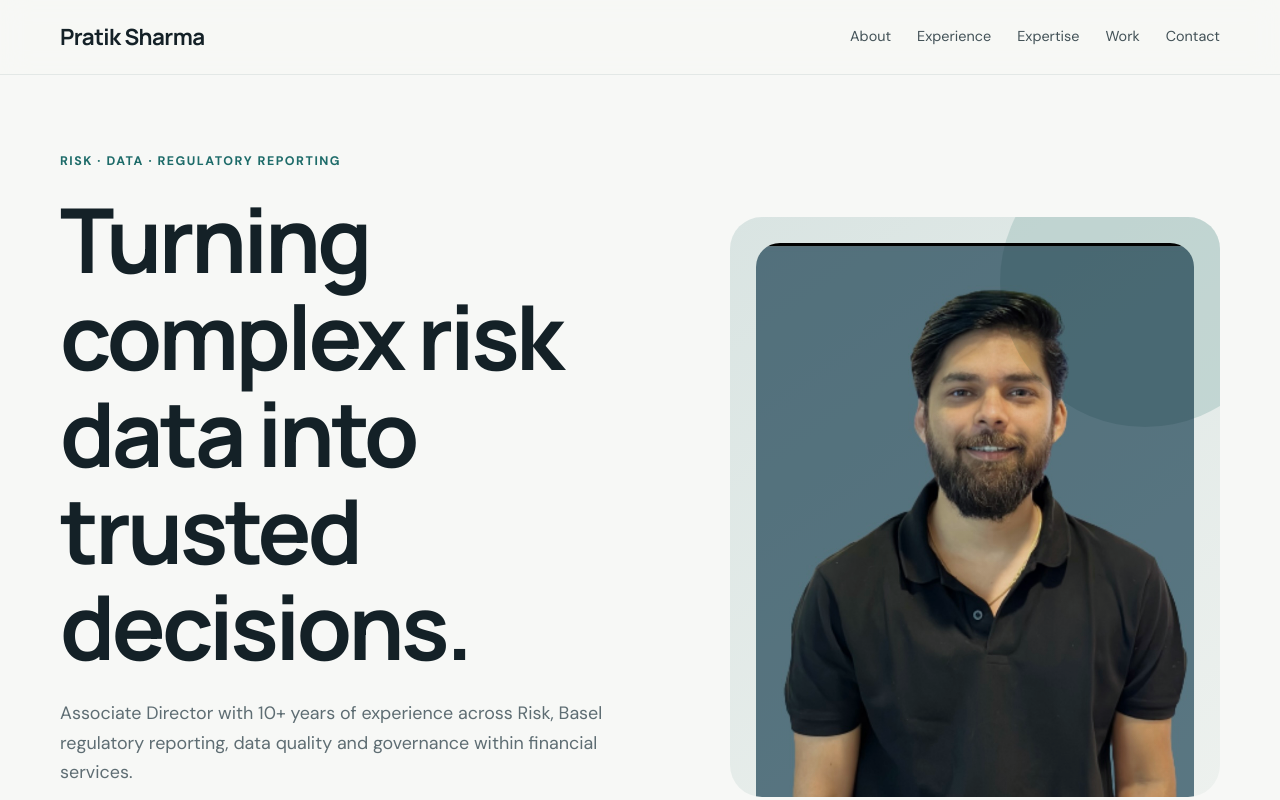
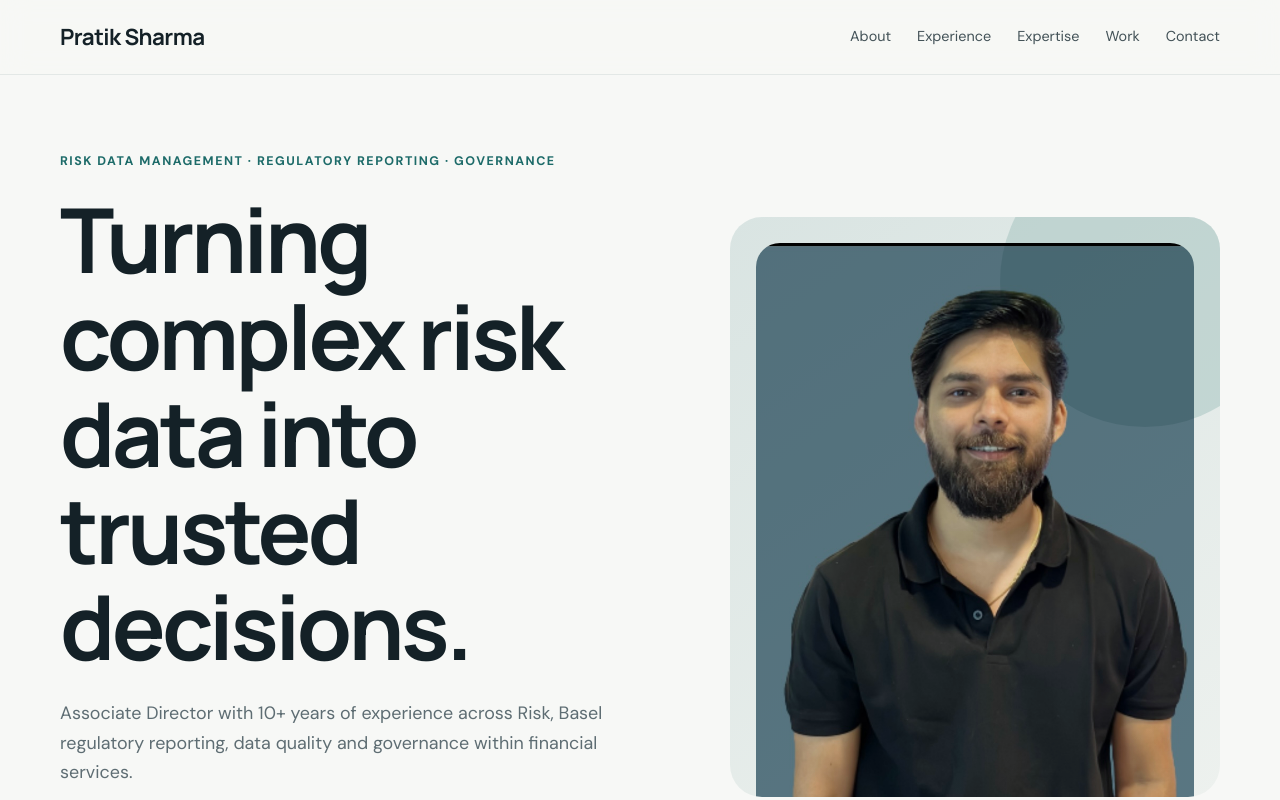
Before and after one commit to pratiksharma19961/pratiksharma-website, a website: page index.html in a window 1280 px wide. Shown: the top 800 px of the page. Drawn offline with Linux system fonts and the light colour scheme.

Commit message:
Update index.html

```diff
--- a/index.html
+++ b/index.html
@@ -103,7 +103,7 @@
   <main id="top">
     <div class="wrap hero">
       <div>
-        <div class="eyebrow">Risk · Data · Regulatory Reporting</div>
+        <div class="eyebrow">Risk Data Management · Regulatory Reporting · Governance</div>
         <h1>Turning complex risk data into trusted decisions.</h1>
         <p>Associate Director with 10+ years of experience across Risk, Basel regulatory reporting, data quality and governance within financial services.</p>
         <div class="buttons">
```
